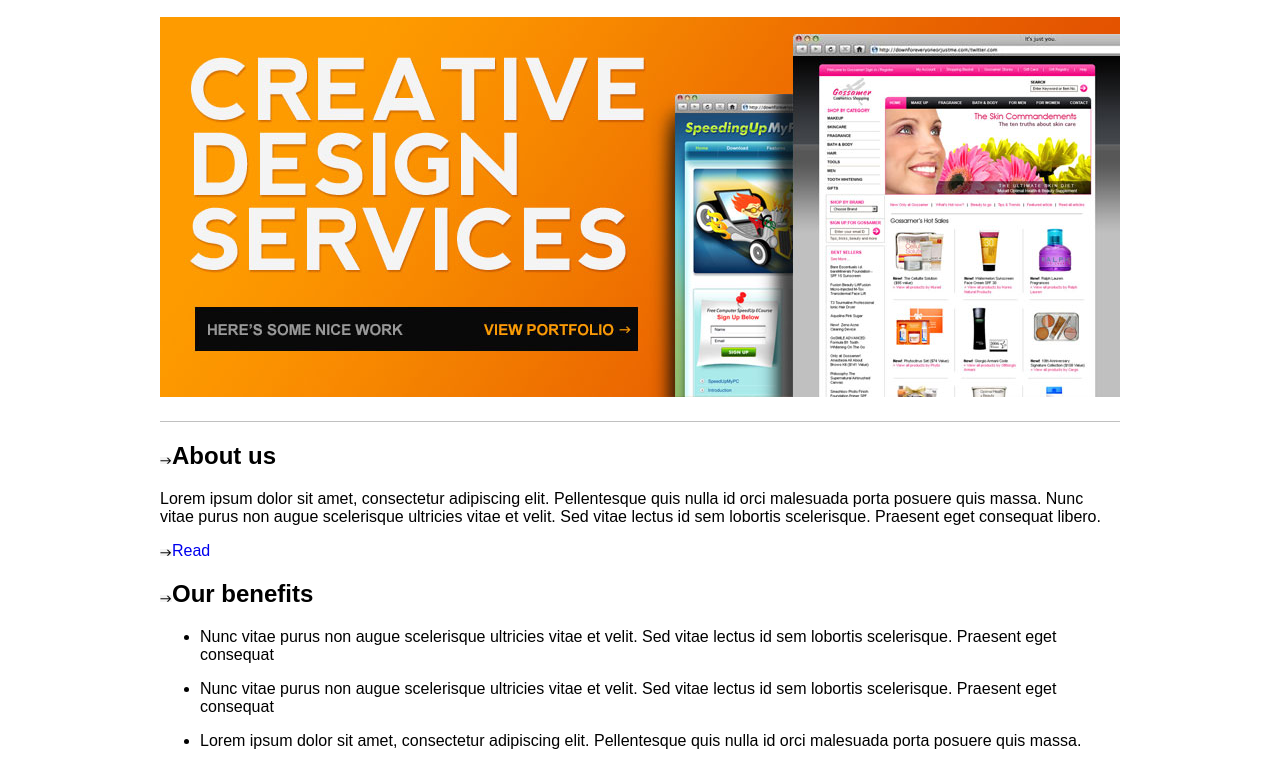
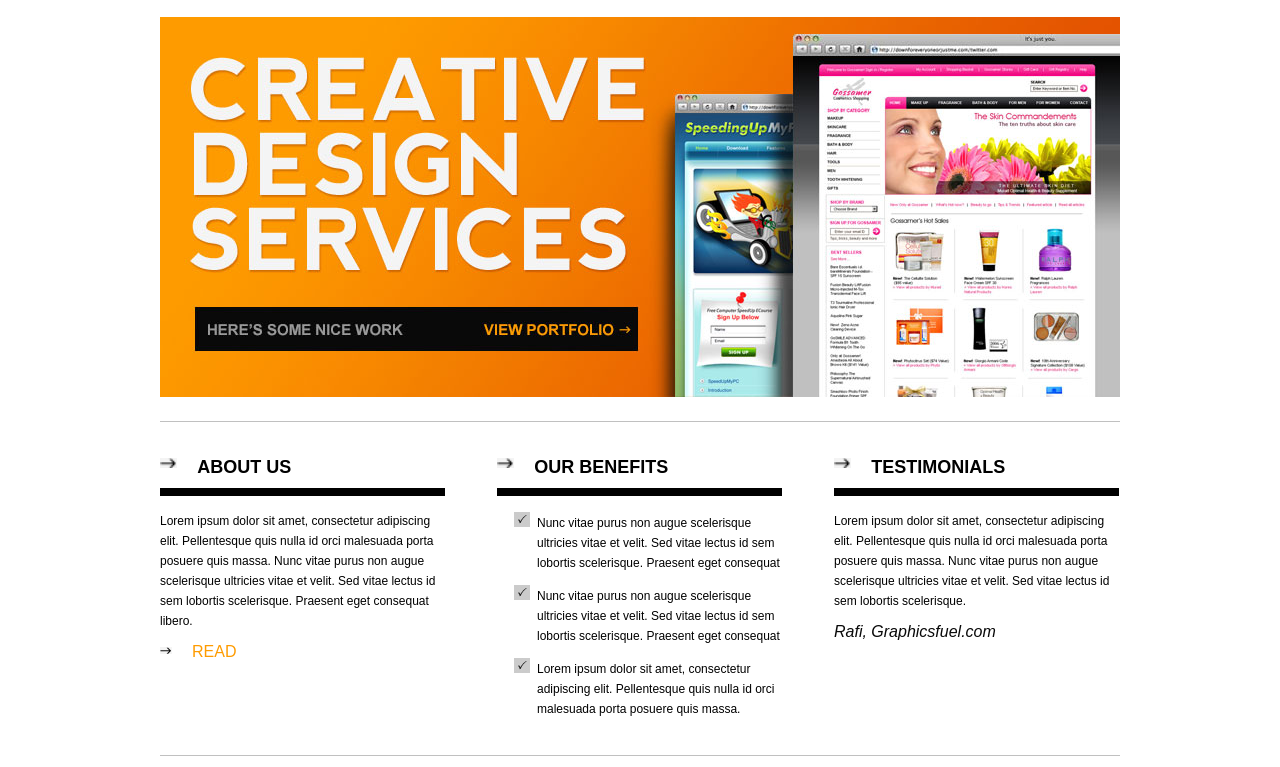
Before and after one commit to sauljlm/PSD, a plain HTML site: page creative-studio-master/index.html in a window 1280 px wide. Shown: the part 164-931 px from the top of the page. Drawn offline with Linux system fonts and the light colour scheme.

Commit message:
agrego content.scss

```diff
--- a/creative-studio-master/sass/partials/_content.scss
+++ b/creative-studio-master/sass/partials/_content.scss
@@ -1,3 +1,52 @@
 /****************
-        Content
-  *****************/
+      Content
+*****************/
+.box h2 {
+      border-bottom: 8px solid black;
+      padding-bottom: 10px;
+      text-transform: uppercase;
+      font-size: 18px;
+      font-weight: bold;
+}
+.box{
+      width: 285px;
+      float: left;
+      margin-left: 52px;
+      }
+
+      .box ul {
+      list-style-image: url('../img/Diseño/checkicon.jpg');
+      }
+
+      .box:first-child{
+      margin-left: 0;
+      }
+.box p {
+      font-size: 12px;
+      line-height: 20px;
+}
+#content {
+      border-bottom: 1px solid #c0c0c0;
+      margin-bottom: 20px;
+      padding-bottom: 20px;
+}
+#content h2 img {
+      margin-right: 20px;
+      height: 10px;
+      padding-bottom: 5px;
+}
+
+#content a img {
+margin-right: 20px;
+height: 7px;
+padding-bottom: 3px;
+}
+.hyperlink {
+color: #fe9b00;
+text-transform: uppercase;
+}
+
+.reference {
+color: #090909;
+font-style: italic;
+}
--- a/creative-studio-master/sass/partials/_info.scss
+++ b/creative-studio-master/sass/partials/_info.scss
@@ -1,3 +1,3 @@
 /****************
         Info
-  *****************/
+*****************/
```
Also changed, not shown: creative-studio-master/css/styles.css, 1 other file.
